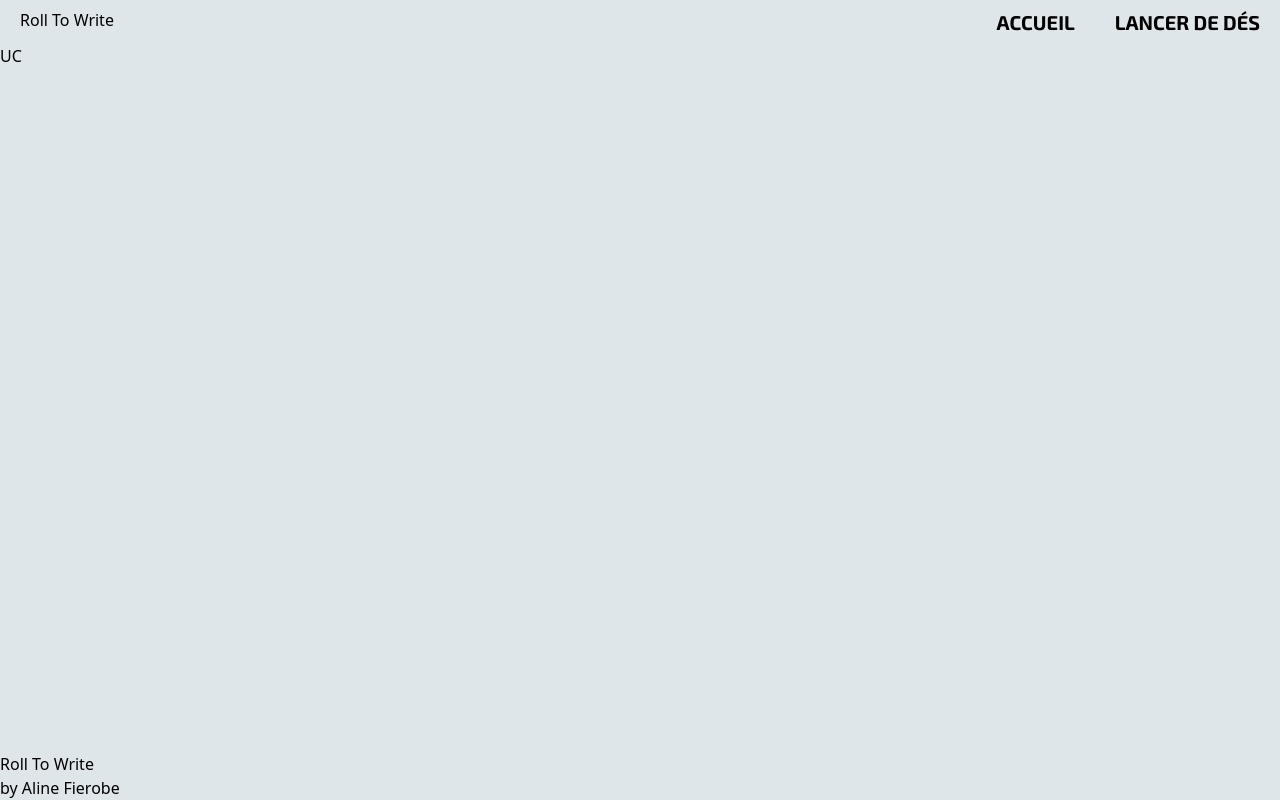
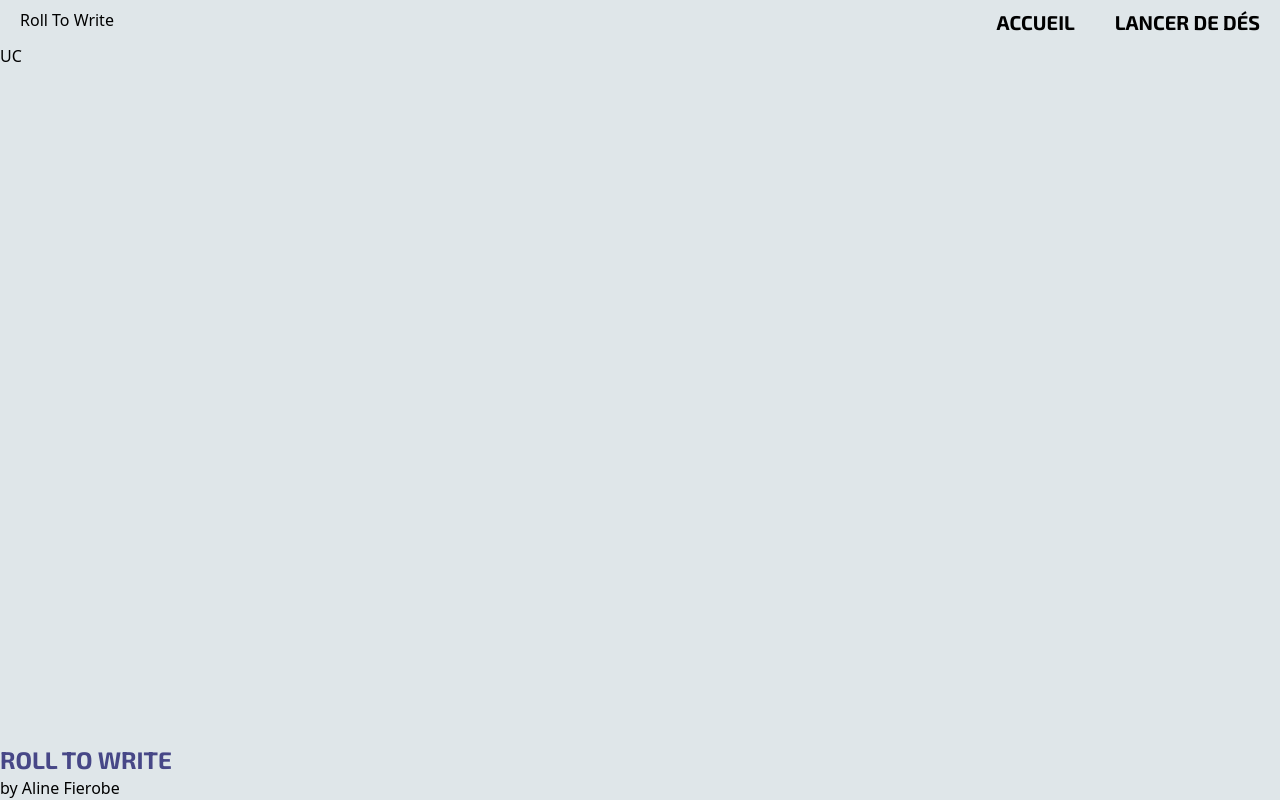
Before and after one commit to AlineFierobe/rollToWrite, a Vue app: page / in a window 1280 px wide. Built offline with nearby package versions, Linux system fonts and the light colour scheme.

Commit message:
update footer

```diff
--- a/src/components/organisms/footer/OrganismFooter.vue
+++ b/src/components/organisms/footer/OrganismFooter.vue
@@ -1,24 +1,29 @@
+<script lang="ts">
+export default {
+  name: "OrganismFooter",
+};
+</script>
+
 <script setup lang="ts">
 import store from "@/store/index";
+import Typography from "../../atoms/typography/AtomTypography.vue";
 
 defineProps({
   title: String,
   url: String,
   devName: String,
 });
-</script>
-
-<script lang="ts">
-export default {
-  name: "OrganismFooter",
-};
 
 let organismClass = "o-footer";
 </script>
 
 <template>
   <footer :class="organismClass">
-    <h3 :class="organismClass + '__title'">{{ store.config.title }}</h3>
+    <Typography
+      :extraClasses="organismClass + '__title'"
+      htmlTag="h3"
+      :html="store.config.title"
+    />
     <a
       :href="store.config.devWebsite"
       target="_blank"
--- a/src/components/organisms/footer/_footer.scss
+++ b/src/components/organisms/footer/_footer.scss
@@ -1,4 +1,11 @@
+@import "./_footerColors";
+
 .o-footer {
+  &__title {
+    @apply text-[--footer-title-font];
+    @apply text-2xl font-exo uppercase font-bold;
+  }
+
   &__link {
     @apply hidden;
     @apply lg:block;
--- /dev/null
+++ b/src/components/organisms/footer/_footerColors.scss
@@ -0,0 +1,3 @@
+.o-footer {
+  --footer-title-font: var(--primary3);
+}
```
